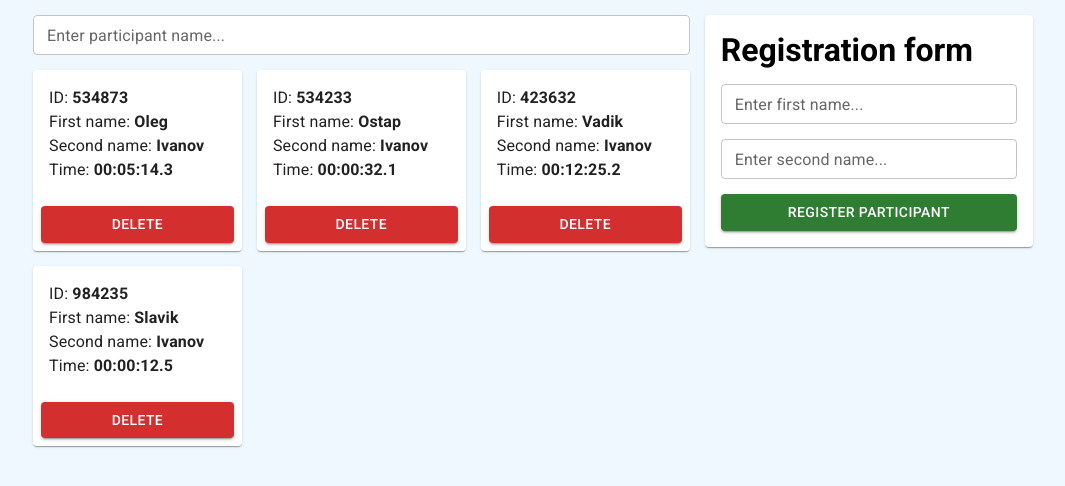
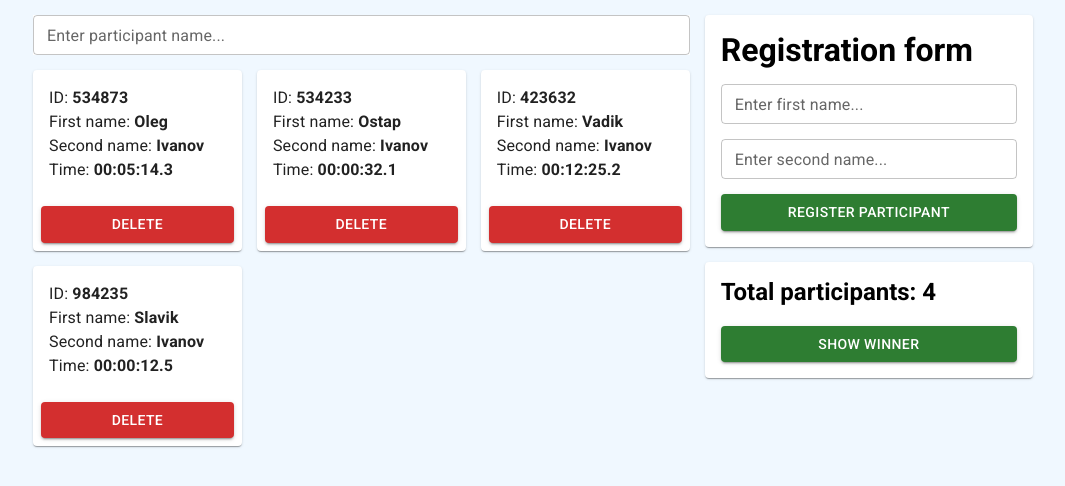
Before and after one commit to V4d1kRed/reactHomeworks, a React (Create React App) app: page / in a window 1280 px wide. Shown: the top 486 px of the page, without its empty margins (107-1172 px from the left). Built offline with nearby package versions, Linux system fonts and the light colour scheme.

Commit message:
Last commit

```diff
--- a/src/App.js
+++ b/src/App.js
@@ -8,6 +8,7 @@ import ParticipantsList from "./components/participants/participantsList/Partici
 import {Provider} from "react-redux";
 import Modal from "./components/modal/Modal";
 import {store} from "./store";
+import Winner from "./components/winner/Winner";
 
 function App() {
   return (
@@ -21,8 +22,9 @@ function App() {
                 <ParticipantsList/>
               </Box>
               <Box className="app__container">
+                <Modal></Modal>
                 <RegistrationForm/>
-                <Modal></Modal>
+                <Winner/>
               </Box>
             </Box>
           </Container>
--- a/src/components/participants/participantsList/ParticipantsList.jsx
+++ b/src/components/participants/participantsList/ParticipantsList.jsx
@@ -4,15 +4,15 @@ import {Box, Typography} from "@mui/material";
 import {useSelector} from "react-redux";
 
 const ParticipantsList = () => {
-  const participants = useSelector(state => state.participants.participants);
+  const {searchParticipants} = useSelector(state => state.participants);
 
   return (
     <Fragment>
       {
-        participants.length
+        searchParticipants.length
           ?
           <Box className="participants">
-            {participants.map((participant, index) => <ParticipantsItem participant={participant} key={index}/>)}
+            {searchParticipants.map((participant, index) => <ParticipantsItem participant={participant} key={index}/>)}
           </Box>
           :
           <Typography component="p" variant="h6">Participant list is empty😞</Typography>
--- a/src/components/search/Search.jsx
+++ b/src/components/search/Search.jsx
@@ -1,18 +1,19 @@
-import React from 'react';
+import React, {useEffect} from 'react';
 import {TextField} from "@mui/material";
 import {useDispatch, useSelector} from "react-redux";
 import {searchParticipantsByNameAndIdAction, setSearchValueAction} from "../../actions/participantsActions";
 
 const Search = () => {
   const dispatch = useDispatch();
-  const {participants, searchParticipants} = useSelector(state => state.participants);
+  const participants = useSelector(state => state.participants.participants);
+
+  useEffect(() => {
+    dispatch(searchParticipantsByNameAndIdAction());
+  }, [participants, dispatch]);
 
   const searchParticipantByNameAndId = (event) => {
     dispatch(setSearchValueAction(event.target.value));
     dispatch(searchParticipantsByNameAndIdAction());
-    console.log('CHANGE');
-    console.log(participants);
-    console.log(searchParticipants);
   };
 
   return (
--- /dev/null
+++ b/src/components/winner/Winner.jsx
@@ -0,0 +1,18 @@
+import React from 'react';
+import {Box, Button} from "@mui/material";
+import {useSelector} from "react-redux";
+
+const Winner = () => {
+  const winners = useSelector(state => state.participants.participants.length);
+
+  return (
+    <Box className="winner">
+      <h2 className="winner__title">Total participants: {winners}</h2>
+      <Button fullWidth variant="contained" color="success" disabled={winners ? false : true}>
+        Show winner
+      </Button>
+    </Box>
+  );
+};
+
+export default Winner;
--- a/src/reducers/participantsReducer.js
+++ b/src/reducers/participantsReducer.js
@@ -51,7 +51,8 @@ export const participantsReducer = (state = initialState, action) => {
       return {
         ...state,
         searchParticipants: state.participants.filter(participant => {
-          return participant.firstName.toLowerCase().includes(state.searchValue.toLowerCase());
+          return participant.firstName.toLowerCase().includes(state.searchValue.toLowerCase())
+            || participant.id.toString().includes(state.searchValue.toString())
         })
       };
     default:
--- a/src/styles/index.scss
+++ b/src/styles/index.scss
@@ -32,6 +32,7 @@
 }
 
 .modal {
+    z-index: 10;
     position: fixed;
     top: 0;
     left: 0;
@@ -60,3 +61,13 @@
         box-shadow: 0px 2px 1px -1px rgb(0 0 0 / 20%), 0px 1px 1px 0px rgb(0 0 0 / 14%), 0px 1px 3px 0px rgb(0 0 0 / 12%);
     }
 }
+
+.winner {
+    padding: 16px;
+    background-color: white;
+    border-radius: 4px;
+    box-shadow: 0px 2px 1px -1px rgb(0 0 0 / 20%), 0px 1px 1px 0px rgb(0 0 0 / 14%), 0px 1px 3px 0px rgb(0 0 0 / 12%);
+    &__title {
+        margin-bottom: 20px;
+    }
+}
```
